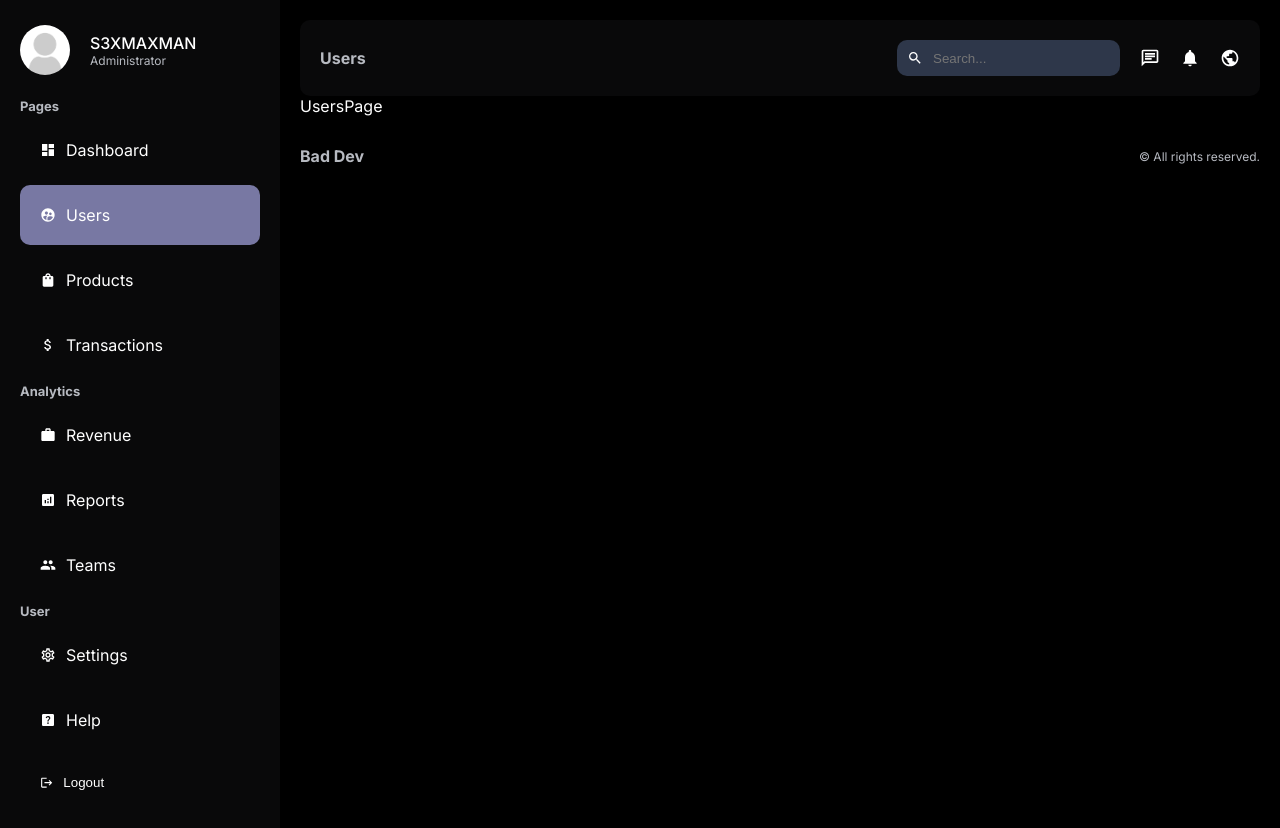
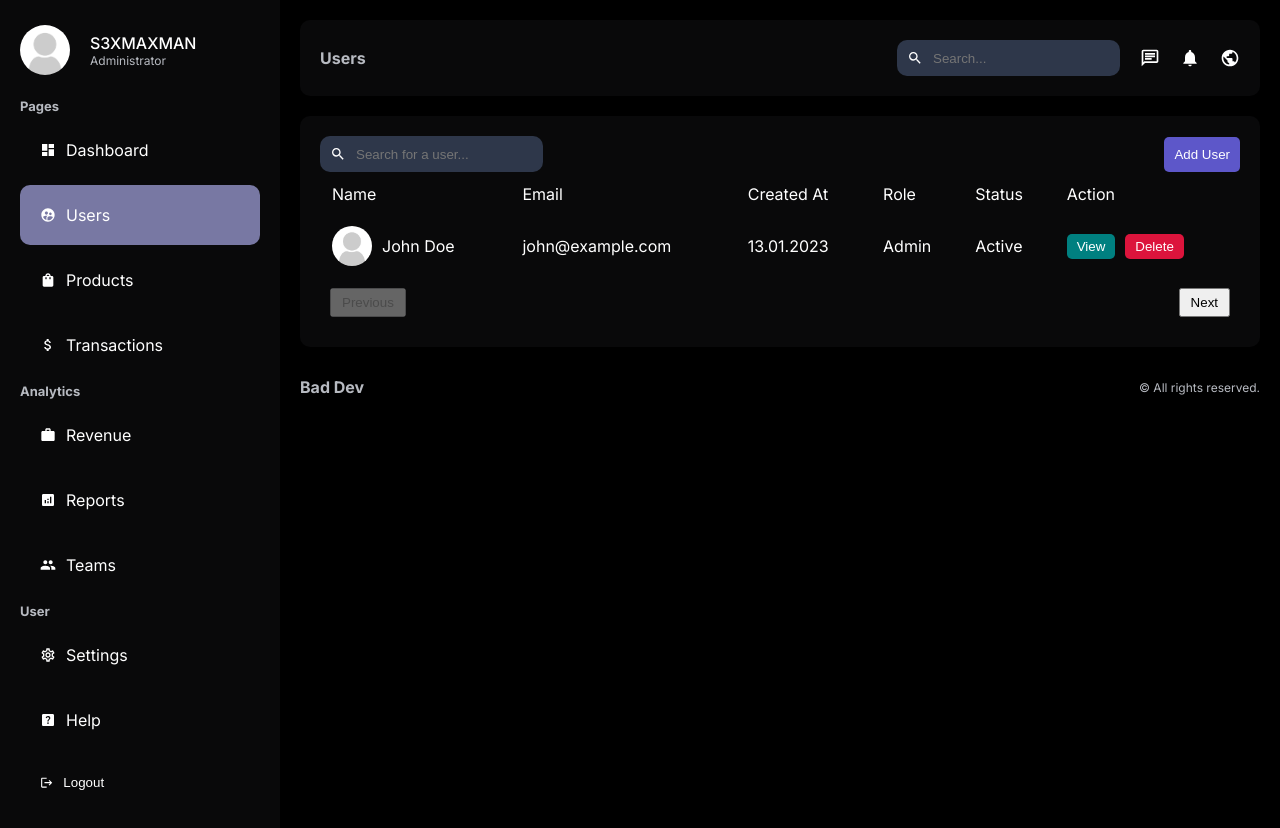
Before and after one commit to s3xmaxman/nextadmin, a Next.js app: page /dashboard/users in a window 1280 px wide. Built offline with nearby package versions, Linux system fonts and the light colour scheme.

Commit message:
first commit

```diff
--- a/app/dashboard/users/page.jsx
+++ b/app/dashboard/users/page.jsx
@@ -1,7 +1,65 @@
-const UsersPage = () => {
-    return (
-        <div>UsersPage</div>
-    )
+import styles from "@/app/ui/dashboard/users/users.module.css";
+import Search from "@/app/ui/dashboard/search/search"
+import Pagination from "@/app/ui/dashboard/pagination/pagination";
+import Link from "next/link"
+import Image from "next/image"
+
+const UsersPage = ({ placeholder }) => {
+  return (
+     <div className={styles.container}>
+        <div className={styles.top}>
+          <Search placeholder="Search for a user..." />
+          <Link href="/dashboard/users/add">
+            <button className={styles.addButton}>Add User</button>
+          </Link>
+        </div>
+        <table className={styles.table}>
+          <thead>
+            <tr>
+              <td>Name</td>
+              <td>Email</td>
+              <td>Created At</td>
+              <td>Role</td>
+              <td>Status</td>
+              <td>Action</td>
+            </tr>
+          </thead>
+        <tbody>
+          <tr>
+            <td>
+              <div className={styles.user}>
+                <Image
+                  src="/noavatar.png"
+                  alt=""
+                  width={40}
+                  height={40}
+                  className={styles.userImage}
+                />
+                John Doe
+              </div>
+            </td>
+            <td>john@example.com</td>
+            <td>13.01.2023</td>
+            <td>Admin</td>
+            <td>Active</td>
+            <td>
+              <div className={styles.buttons}>
+              <Link href="/">
+                <button className={`${styles.button} ${styles.view}`}>
+                    View
+                </button>
+              </Link>
+              <button className={`${styles.button} ${styles.delete}`}>
+                  Delete
+              </button>
+              </div>
+            </td>
+          </tr>
+        </tbody>
+      </table>
+      <Pagination />
+     </div>
+  )
 }
 
 export default UsersPage
--- /dev/null
+++ b/app/ui/dashboard/pagination/pagination.jsx
@@ -0,0 +1,17 @@
+import styles from "./pagination.module.css";
+
+
+const Pagination = () => {
+    return (
+        <div className={styles.container}>
+           <button className={styles.button} disabled>
+               Previous
+           </button>
+           <button className={styles.button}>
+               Next
+           </button>
+        </div>
+    )
+}
+
+export default Pagination
--- /dev/null
+++ b/app/ui/dashboard/pagination/pagination.module.css
@@ -0,0 +1,14 @@
+.container{
+    padding: 10px;
+    display: flex;
+    justify-content: space-between;
+  }
+
+  .button{
+    padding: 5px 10px;
+    cursor: pointer;
+  }
+
+  .button:disabled{
+    cursor: not-allowed;
+  }
--- /dev/null
+++ b/app/ui/dashboard/search/search.jsx
@@ -0,0 +1,14 @@
+"use client";
+import styles from './search.module.css'
+import { MdSearch } from 'react-icons/md'
+
+const Search = ({ placeholder }) => {
+  return (
+    <div className={styles.container}>
+      <MdSearch />
+      <input type="text" placeholder={placeholder} className={styles.input} />
+    </div>
+  )
+}
+
+export default Search
--- /dev/null
+++ b/app/ui/dashboard/search/search.module.css
@@ -0,0 +1,16 @@
+.container {
+    display: flex;
+    align-items: center;
+    gap: 10px;
+    background-color: #2e374a;
+    padding: 10px;
+    border-radius: 10px;
+    width: max-content;
+  }
+
+  .input {
+    background-color: transparent;
+    border: none;
+    color: var(--text);
+    outline: none;
+  }
--- /dev/null
+++ b/app/ui/dashboard/users/users.module.css
@@ -0,0 +1,61 @@
+.container{
+    background-color: var(--bgSoft);
+    padding: 20px;
+    border-radius: 10px;
+    margin-top: 20px;
+  }
+
+  .top{
+    display: flex;
+    align-items: center;
+    justify-content: space-between;
+  }
+
+  .addButton{
+    padding: 10px;
+    background-color: #5d57c9;
+    color: var(--text);
+    border: none;
+    border-radius: 5px;
+    cursor: pointer;
+  }
+
+  .table{
+    width: 100%;
+  }
+
+  .table td{
+    padding: 10px;
+  }
+
+  .user{
+    display: flex;
+    align-items: center;
+    gap: 10px;
+  }
+
+  .userImage{
+    border-radius: 50%;
+    object-fit: cover;
+  }
+
+  .buttons{
+    display: flex;
+    gap: 10px;
+  }
+
+  .button{
+    padding: 5px 10px;
+    border-radius: 5px;
+    color: var(--text);
+    border: none;
+    cursor: pointer;
+  }
+
+  .view{
+    background-color: teal;
+  }
+
+  .delete{
+    background-color: crimson;
+  }
```
